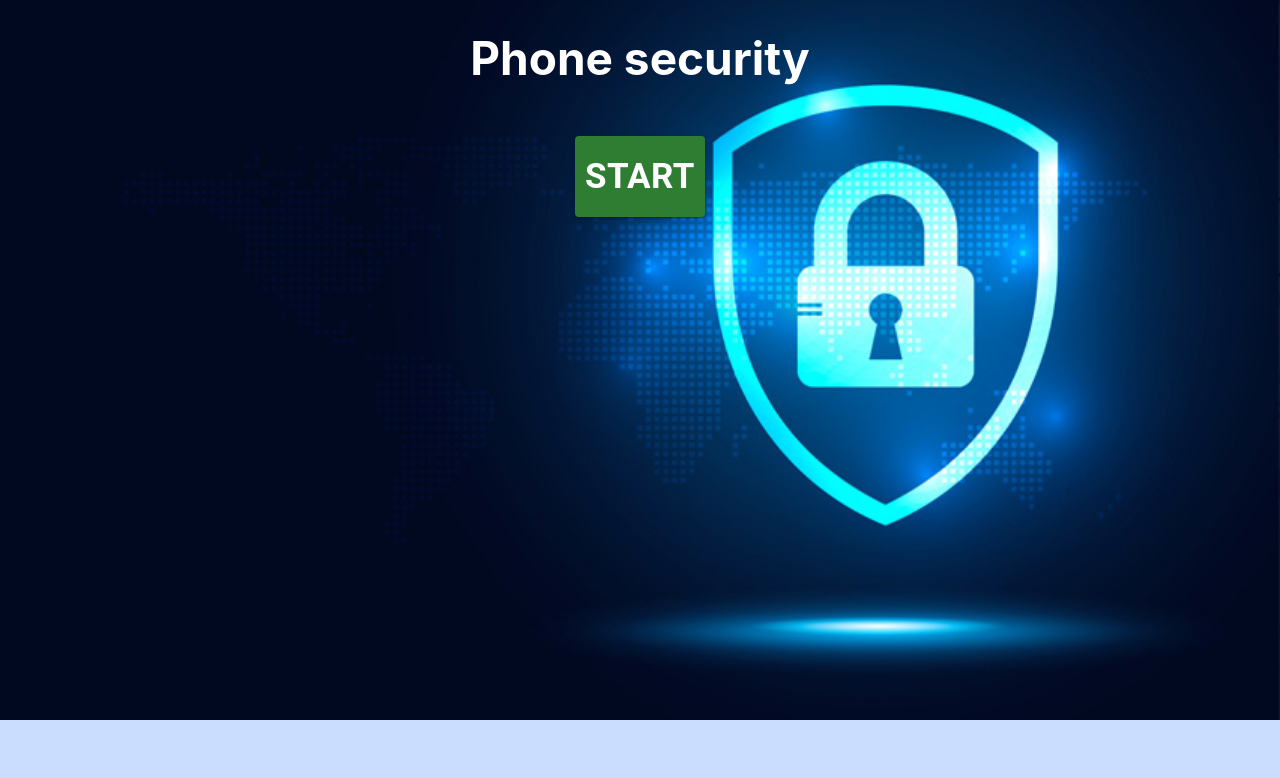
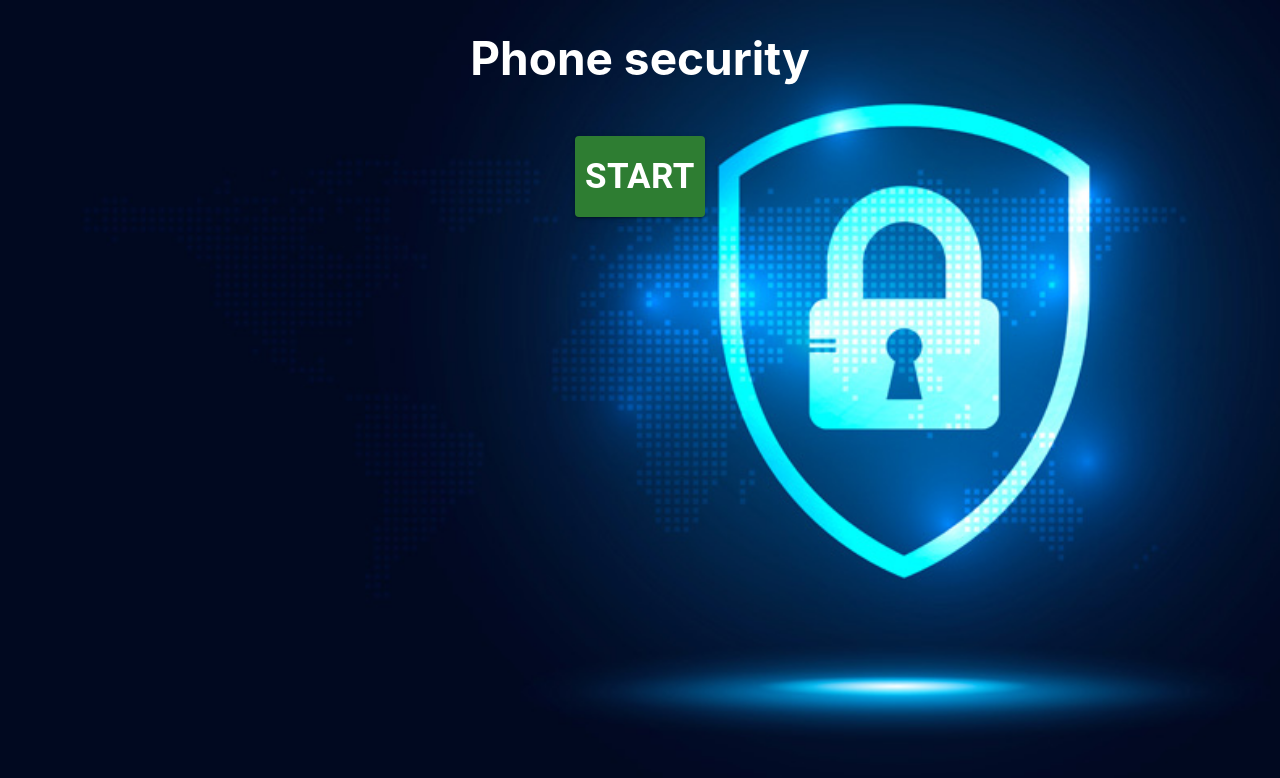
Before and after one commit to rudenko-vl/phone_security-front, a React (Vite) app: page / in a window 1280 px wide. Shown: the top 778 px of the page. Built offline with nearby package versions, Linux system fonts and the light colour scheme.

Commit message:
change prev page style

```diff
--- a/src/components/ControlForm/ControlForm.styled.jsx
+++ b/src/components/ControlForm/ControlForm.styled.jsx
@@ -22,14 +22,15 @@ export const GadgetItem = styled.li`
   padding: 5px;
   height: 100%;
   max-width: 400px;
+  overflow: hidden;
   box-shadow: 0px 0px 10px 3px #28287f;
   > h3 {
     font-size: 16px;
     color: blue;
   }
   > img {
-    width: 300px;
-    height: 550px;
+    width: 100%;
+    height: 500px;
     cursor: pointer;
   }
 `;
--- a/src/components/Header/Header.styled.jsx
+++ b/src/components/Header/Header.styled.jsx
@@ -39,7 +39,7 @@ export const PrevDiv = styled.div`
   display: flex;
   flex-direction: column;
   align-items: center;
-  height: 90vh;
+  height: 100%;
   background-image: url("/security-img.jpg");
   background-repeat: no-repeat;
   background-position: 50% 50%;
--- a/src/index.css
+++ b/src/index.css
@@ -6,6 +6,10 @@ body {
     sans-serif;
   -webkit-font-smoothing: antialiased;
   -moz-osx-font-smoothing: grayscale;
+}
+
+#root {
+  height: 100vh;
 }
 
 code {
```
